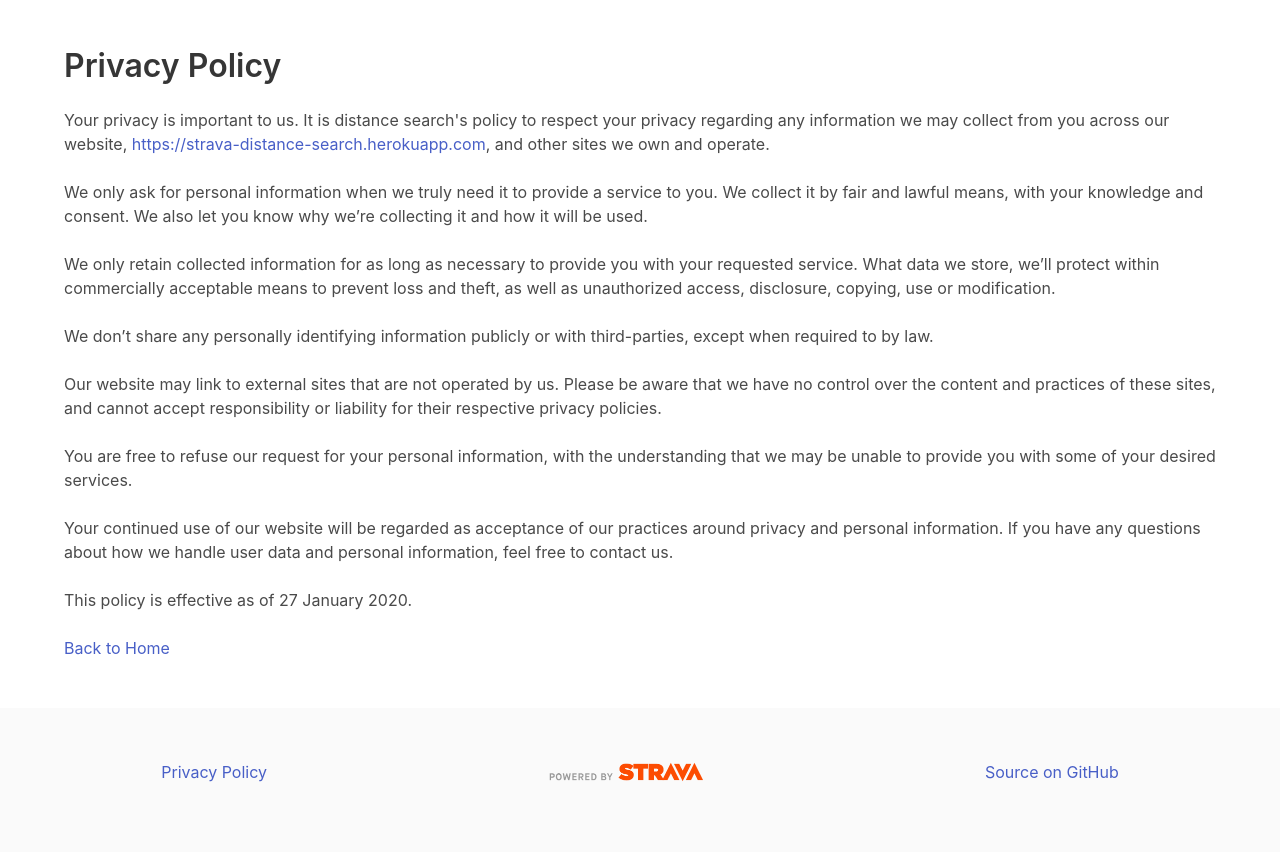
After one commit to ashovlin/strava-distance-search, a Django app: page /privacy/ in a window 1280 px wide. The commit adds this page. Run offline with Django 3.2, Linux system fonts and the light colour scheme; some libraries are stand-ins or nearby versions.

Commit message:
Add privacy policy and some footer tweaks

```diff
--- a/distance_search/urls.py
+++ b/distance_search/urls.py
@@ -21,5 +21,6 @@ urlpatterns = [
     path('admin/', admin.site.urls),
     path('accounts/', include('allauth.urls')),
     path('', views.Home, name='home'),
-    path('activities/', views.activities_json)
+    path('activities/', views.activities_json),
+    path('privacy/', views.privacy, name='privacy')
 ]
--- a/distance_search/views.py
+++ b/distance_search/views.py
@@ -12,6 +12,8 @@ def Home(request):
     else:
         return render(request, 'index.html', context)
 
+def privacy(request):
+    return render(request, 'privacy.html')
 
 def activities_json(request):
     if request.user.is_authenticated:
--- a/templates/base.html
+++ b/templates/base.html
@@ -16,7 +16,7 @@
         {% if user.is_authenticated %}
         <div class="navbar">
             <div class="navbar-brand">
-                <p class="navbar-item">strava-distance-search</p>
+                <p class="navbar-item"><a href="{% url 'home' %}">strava-distance-search</a></p>
                 <a role="button" class="navbar-burger burger" aria-label="menu" aria-expanded="false" data-target="navbarBasicExample">
                     <span aria-hidden="true"></span>
                     <span aria-hidden="true"></span>
@@ -37,9 +37,17 @@
             </div>
         </div>
         <footer class="footer">
-            <div class="content has-text-centered">
-                <img id="stravaFooter" src="{% static "images/api_logo_pwrdBy_strava_horiz_light.png" %}" alt="Powered By Strava">
-            </div>
+            <nav class="level">
+                <div class="level-item has-text-centered">
+                    <a href="{% url 'privacy' %}">Privacy Policy</a>
+                </div>
+                <div class="level-item has-text-centered">
+                    <img id="stravaFooter" src="{% static "images/api_logo_pwrdBy_strava_horiz_light.png" %}" alt="Powered By Strava">
+                </div>
+                <div class="level-item has-text-centered">
+                    <a href="https://github.com/ashovlin/strava-distance-search">Source on GitHub</a>
+                </div>
+            </nav>
         </footer>
         <script>
             $(document).ready(function() {
--- /dev/null
+++ b/templates/privacy.html
@@ -0,0 +1,14 @@
+{% extends 'base.html' %}
+
+{% block content %}
+<h2 class="title">Privacy Policy</h2>
+<p>Your privacy is important to us. It is distance search's policy to respect your privacy regarding any information we may collect from you across our website, <a href="https://strava-distance-search.herokuapp.com">https://strava-distance-search.herokuapp.com</a>, and other sites we own and operate.</p>
+<br /><p>We only ask for personal information when we truly need it to provide a service to you. We collect it by fair and lawful means, with your knowledge and consent. We also let you know why we’re collecting it and how it will be used.</p>
+<br /><p>We only retain collected information for as long as necessary to provide you with your requested service. What data we store, we’ll protect within commercially acceptable means to prevent loss and theft, as well as unauthorized access, disclosure, copying, use or modification.</p>
+<br /><p>We don’t share any personally identifying information publicly or with third-parties, except when required to by law.</p>
+<br /><p>Our website may link to external sites that are not operated by us. Please be aware that we have no control over the content and practices of these sites, and cannot accept responsibility or liability for their respective privacy policies.</p>
+<br /><p>You are free to refuse our request for your personal information, with the understanding that we may be unable to provide you with some of your desired services.</p>
+<br /><p>Your continued use of our website will be regarded as acceptance of our practices around privacy and personal information. If you have any questions about how we handle user data and personal information, feel free to contact us.</p>
+<br /><p>This policy is effective as of 27 January 2020.</p>
+<br /><a href="{% url 'home' %}">Back to Home</a>
+{% endblock %}
```
